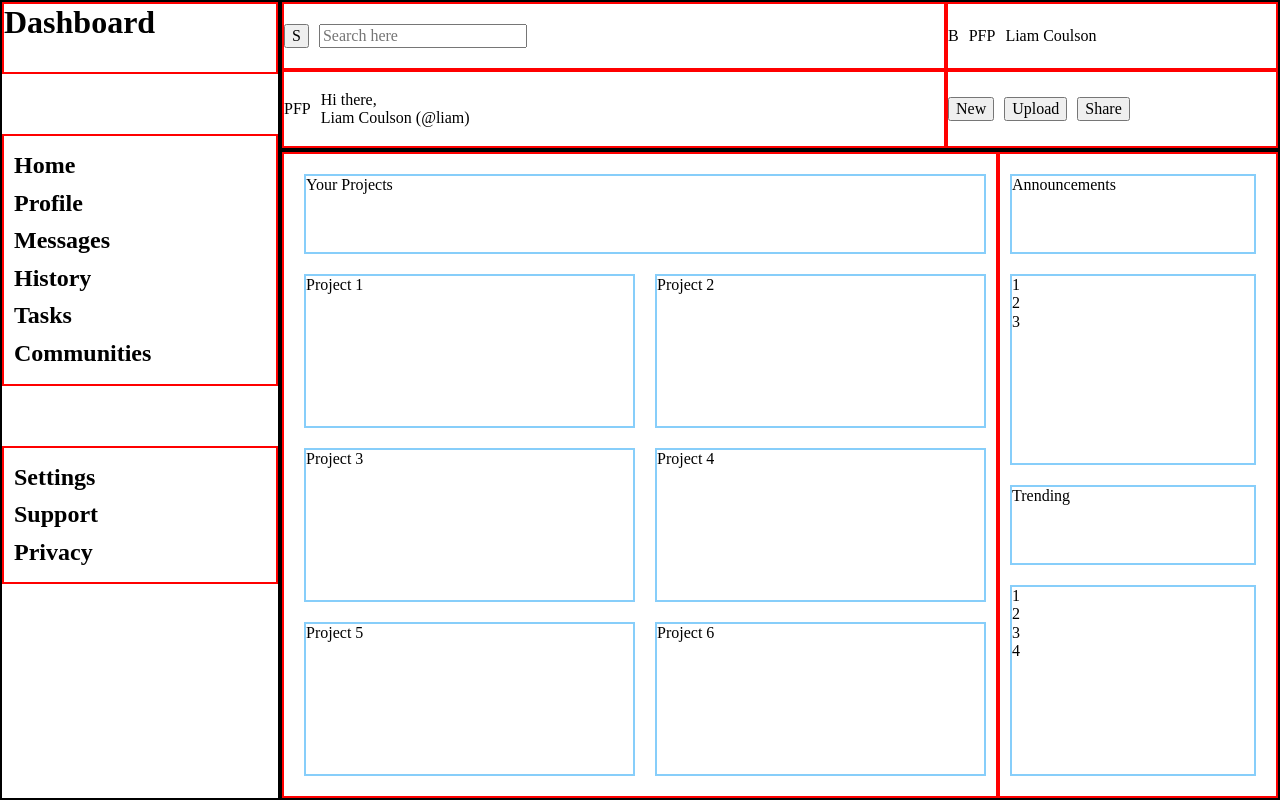
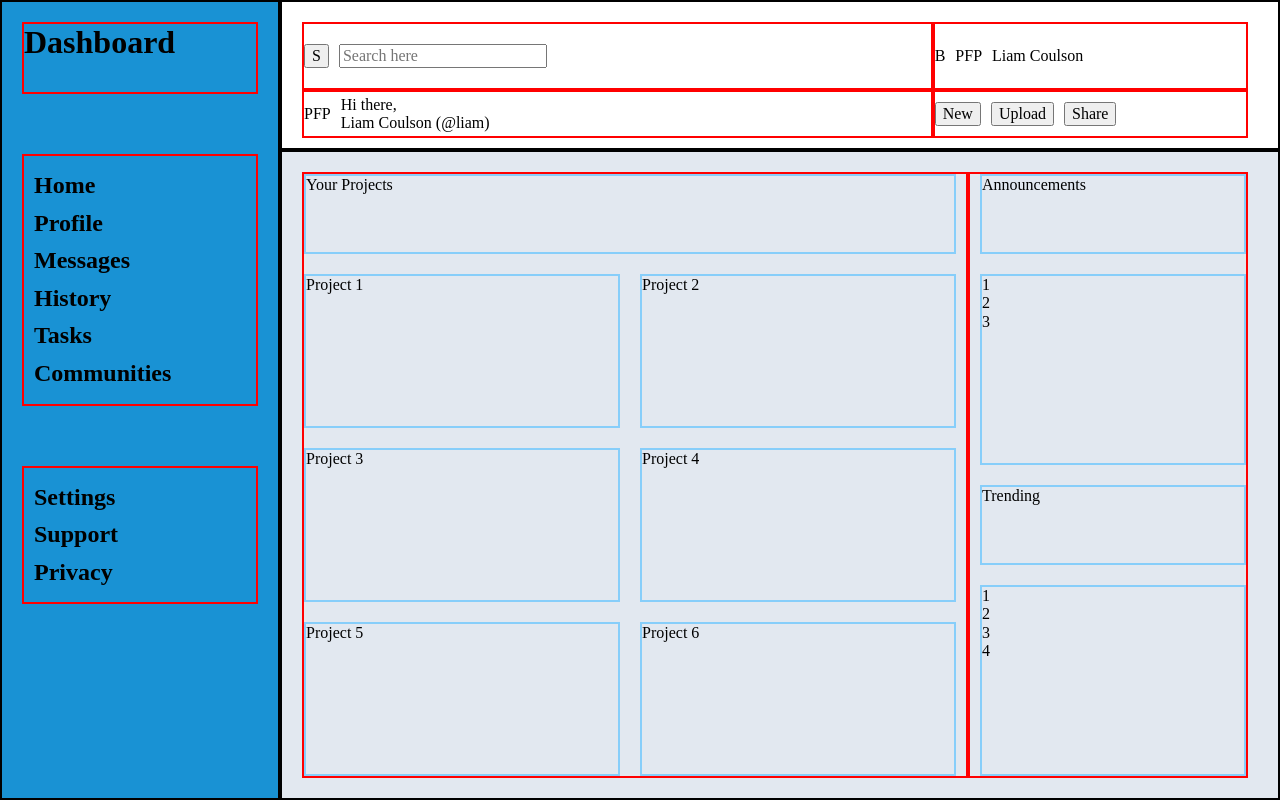
Before and after one commit to Liam-Coulson/odin-admin-dashboard, a plain HTML site: page index.html in a window 1280 px wide. Drawn offline with Linux system fonts and the light colour scheme.

Commit message:
Add bg colour, set head padding, edge of page padding

```diff
--- a/styles.css
+++ b/styles.css
@@ -369,12 +369,23 @@ template {
   border: solid black 2px;
 }
 
+/* Sets top and right padding for edge of screen elms */
+.container > .header, .container > .main {
+  padding-right: calc(1.5*var(--main-gap-and-padding));
+}
+
+.container > .sidebar, .container > .header {
+  padding-top: var(--main-gap-and-padding);
+}
+
 .sidebar {
   grid-area: 1 / 1 / 3 / 2;
+  padding: var(--main-gap-and-padding);
   display: flex;
   flex-direction: column;
   justify-content: start;
   gap: 60px;
+  background-color: #1992d4;
 }
 
 .dashboard {
@@ -396,9 +407,12 @@ ul {
 
 .header {
   grid-area: 1 / 2 / 2 / 3;
+  padding-left: var(--main-gap-and-padding);
+  padding-bottom: calc(0.5* var(--main-gap-and-padding));
   display: grid;
   grid-template-columns: 2fr 1fr;
   grid-template-rows: var(--header-first-row) 1fr;
+  background-color: white;
 }
 
 .header > * {
@@ -413,14 +427,16 @@ ul {
 
 .main {
   grid-area: 2 / 2 / 3 / 3;
+  padding: var(--main-gap-and-padding);
   display: grid;
   grid-template-columns: 1fr 280px;
+  background-color: #e2e8f0;
 }
 
 .left {
   display: grid;
   gap: var(--main-gap-and-padding);
-  padding: var(--main-gap-and-padding);
+  /* padding: var(--main-gap-and-padding); */
   padding-right: calc(var(--main-gap-and-padding)/2);
   grid-template-columns: 1fr 1fr;
   grid-template-rows: var(--main-first-row) 1fr 1fr 1fr;
@@ -437,7 +453,6 @@ ul {
 .right {
   display: grid;
   gap: var(--main-gap-and-padding);
-  padding: var(--main-gap-and-padding);
   padding-left: calc(var(--main-gap-and-padding)/2);
   grid-template-rows: var(--main-first-row) 1fr var(--main-first-row) 1fr;
 }
```
